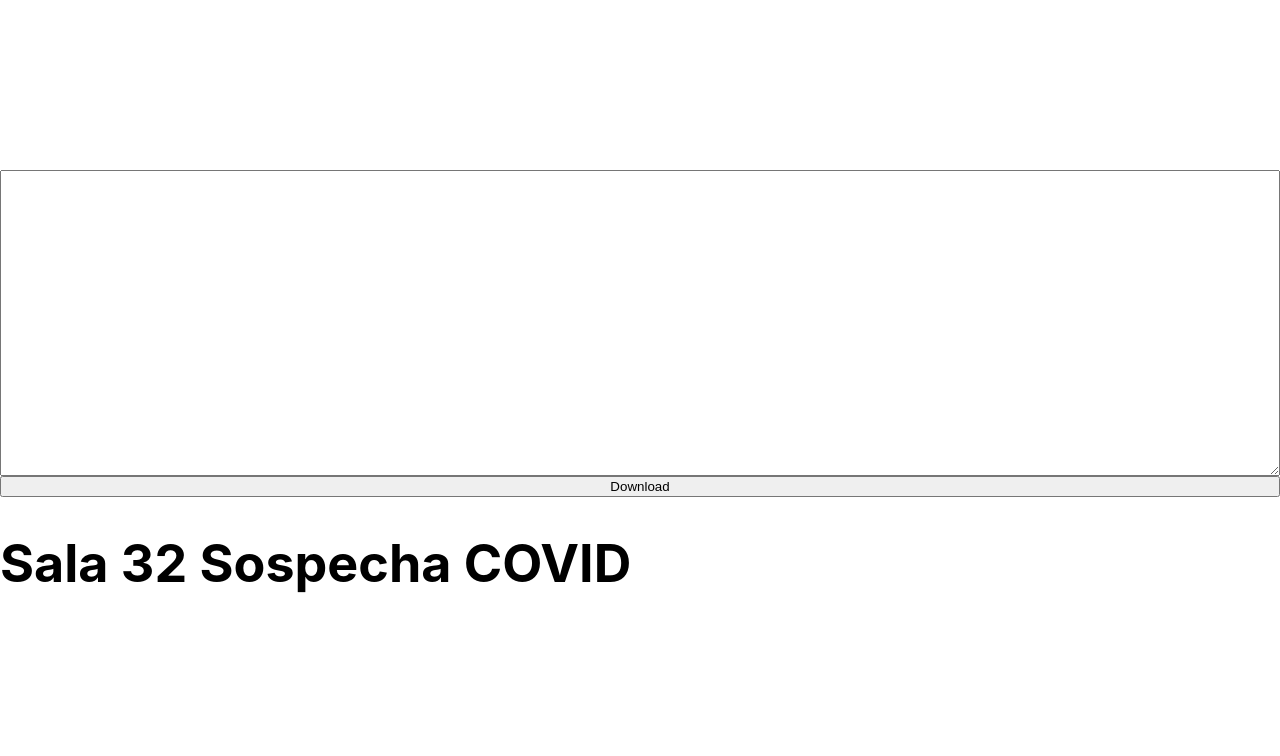
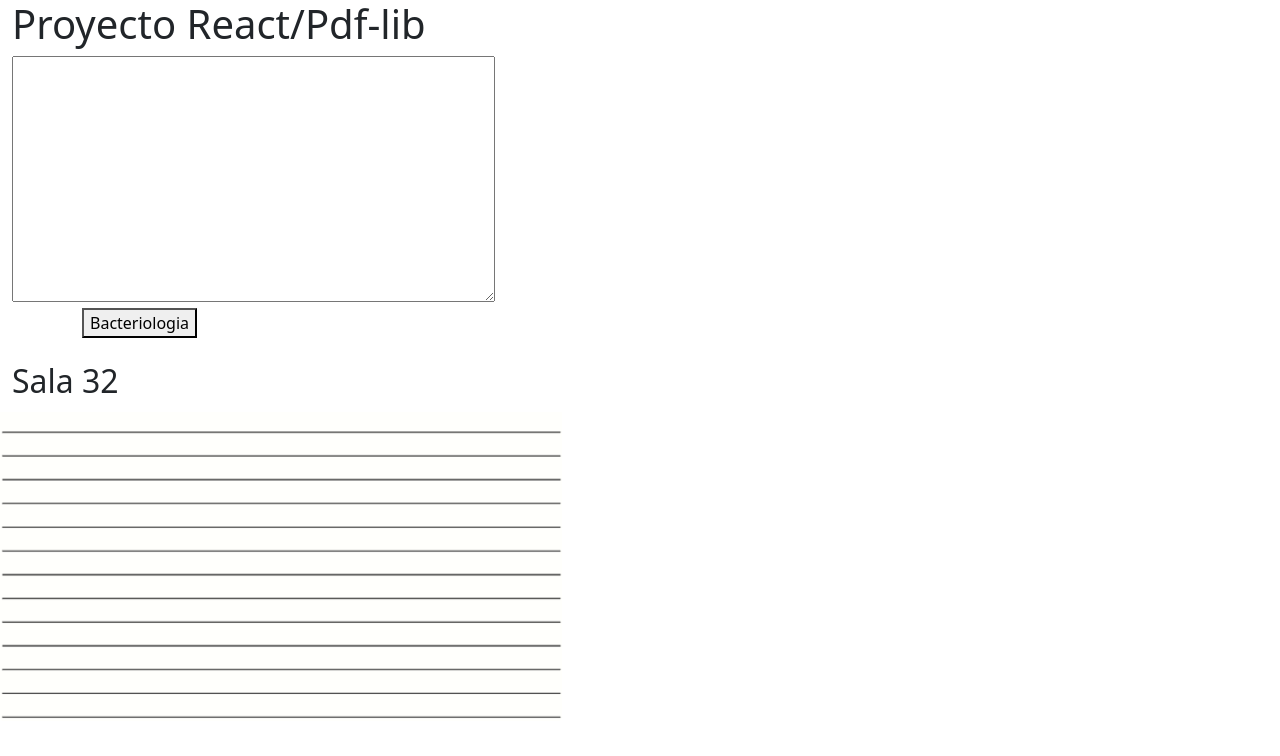
Before and after one commit to diegonicita/react-pdf-lib, a React (Create React App) app: page / in a window 1280 px wide. Shown: the top 756 px of the page. Built offline with nearby package versions, Linux system fonts and the light colour scheme.

Commit message:
mejorando el frontend

```diff
--- a/package.json
+++ b/package.json
@@ -6,6 +6,7 @@
     "@testing-library/jest-dom": "^5.16.2",
     "@testing-library/react": "^12.1.4",
     "@testing-library/user-event": "^13.5.0",
+    "bootstrap": "^5.1.3",
     "downloadjs": "^1.4.7",
     "pdf-lib": "^1.17.1",
     "react": "^17.0.2",
--- a/src/App.css
+++ b/src/App.css
@@ -24,6 +24,9 @@
   color: black;
 }
 
+.maintxt {position: relative;}
+.maintxt > img, .overlay-text {position: absolute;}
+
 .App-link {
   color: #61dafb;
 }
--- a/src/App.js
+++ b/src/App.js
@@ -1,25 +1,23 @@
-import './App.css';
-import React from 'react';
-import {useEffect, useReducer, useState} from "react";
-import { degrees, PDFDocument, rgb, StandardFonts } from 'pdf-lib';
-import download from 'downloadjs';
+import "bootstrap/dist/css/bootstrap.min.css";
+import "./App.css";
+import React from "react";
+import { useEffect, useReducer, useState } from "react";
+import { degrees, PDFDocument, rgb, StandardFonts } from "pdf-lib";
+import download from "downloadjs";
 
 function reduceData(state, action) {
-
   const split = action.data.texto.split("\n");
   return {
     ...state,
     filiatorios: action.data.texto,
-    fSplit: split
-  }
+    fSplit: split,
+  };
 }
 
-function reducer(state, action)
-{
+function reducer(state, action) {
   let newState;
 
-  switch(action.type)
-  {
+  switch (action.type) {
     case "init":
       newState = reduceData(state, action);
       return newState;
@@ -33,35 +31,28 @@ let newState;
 }
 
 function App() {
-
-const [{filiatorios, fSplit}, dispatch] = useReducer(reducer, []);
+  const [{ filiatorios, fSplit }, dispatch] = useReducer(reducer, []);
   const [isLoading, setIsLoading] = useState(false);
 
- useEffect(
- () => {
-
-if (isLoading)
-{
-    console.log("Fetching")
-    const myFetch2 = async () =>
-    {
-      const temp = await fetch('https://diego-test-server.herokuapp.com/bacterio', {
-        'mode': 'cors',
-        'headers': {
-            'Access-Control-Allow-Origin': '*',
-        }});
+  useEffect(() => {
+    if (isLoading) {
+      console.log("Fetching");
+      const myFetch2 = async () => {
+        const temp = await fetch(
+          "https://diego-test-server.herokuapp.com/bacterio"
+        );
         const existingPdfBytes = await temp.arrayBuffer();
         console.log(existingPdfBytes);
         const pdfDoc = await PDFDocument.load(existingPdfBytes);
-      const helveticaFont = await pdfDoc.embedFont(StandardFonts.Helvetica)
-      const pages = pdfDoc.getPages()
+        const helveticaFont = await pdfDoc.embedFont(StandardFonts.Helvetica);
+        const pages = pdfDoc.getPages();
         const firstPage = pages[0];
 
         const nombre = (texto, x, y, separation_x) => {
           firstPage.setFont(helveticaFont);
           var chars = texto.toUpperCase().split("");
           chars.map((item, index) => {
-          firstPage.moveTo(x+index*separation_x, y);
+            firstPage.moveTo(x + index * separation_x, y);
             firstPage.drawText(item, { size: 12 });
           });
         };
@@ -70,7 +61,7 @@ if (isLoading)
           firstPage.setFont(helveticaFont);
           var numbers = texto.toUpperCase().split("-");
           numbers.map((item, index) => {
-          firstPage.moveTo(x+index*separation_x, y);
+            firstPage.moveTo(x + index * separation_x, y);
             firstPage.drawText(item, { size: 12 });
           });
         };
@@ -86,48 +77,66 @@ if (isLoading)
         nombre(fSplit[2], 410, 626, 18);
         // Draw a string of text diagonally
 
-        const data = await pdfDoc.save()
+        const data = await pdfDoc.save();
         setIsLoading(false);
         await setTimeout(() => {
           console.log(data.length);
-        if (data.length > 0)  {
+          if (data.length > 0) {
             download(data, "bacteriologia.pdf", "application/pdf");
           }
         }, 1000);
-    }
+      };
 
       myFetch2();
     }
   }, [isLoading]);
 
- const downloadFile = () =>
- {
-   if (isLoading == false) setIsLoading(true)
- }
+  const downloadFile = () => {
+    if (isLoading == false) setIsLoading(true);
+  };
 
   return (
-    <div className="App">
-      <header className="App-header">
-        <textarea rows="20" onChange={e=>dispatch({
-            type: "change", data: { texto: e.target.value}} )} value={filiatorios}></textarea>
-        <button onClick={()=>downloadFile()}>Download</button>
+    <>
+      <div className="container-fluid text-left">
+        <h1> Proyecto React/Pdf-lib </h1>
+        <textarea
+          rows="10"
+          cols="50"
+          onChange={(e) =>
+            dispatch({
+              type: "change",
+              data: { texto: e.target.value },
+            })
+          }
+          value={filiatorios}
+        ></textarea>
+      </div>
+      <div className="container text-left pb-4">
+        <button onClick={() => downloadFile()}>Bacteriologia</button>
+      </div>
+      <div className="maintxt">
+        <img
+          src="/historia clinica.png"
+          className="image-responsive img-fluid rounded mx-auto d-block"
+          alt="fondo historia clinica"
+        ></img>
+
+        <div className="overlay-text container text-left">
           {/* {splitFiliatorios&&splitFiliatorios[0]?"Cama" + splitFiliatorios[0]:""} */}
           {/* <div> Datos Filiatorios : {filiatorios} </div> */}
-        <h1> Sala 32 Sospecha COVID</h1>
+          <h2> Sala 32 </h2>
           {/* <div> Fecha: {new Date("").toLocaleString()+""}</div> */}
-        {fSplit&&fSplit[0]?<div>{fSplit[0]}</div>:""}
-        {fSplit&&fSplit[1]?<div> Nombre: {fSplit[1]}</div>:""}
-        {fSplit&&fSplit[2]?<div> DNI: {fSplit[2]}</div>:""}
-        {fSplit&&fSplit[3]?<div> FN: {fSplit[3]}</div>:""}
-        {fSplit&&fSplit[4]?<div> Edad: {fSplit[4]} años</div>:""}
-        {fSplit&&fSplit[5]?<div> Antecedentes: {fSplit[5]}</div>:""}
-        {fSplit&&fSplit[6]?<div> Consulta por: {fSplit[6]}</div>:""}
-        {fSplit&&fSplit[7]?<div> Duracion: {fSplit[7]}</div>:""}
-
-      </header>
-
-
+          {fSplit && fSplit[0] ? <div>{fSplit[0]}</div> : ""}
+          {fSplit && fSplit[1] ? <div> Nombre: {fSplit[1]}</div> : ""}
+          {fSplit && fSplit[2] ? <div> DNI: {fSplit[2]}</div> : ""}
+          {fSplit && fSplit[3] ? <div> FN: {fSplit[3]}</div> : ""}
+          {fSplit && fSplit[4] ? <div> Edad: {fSplit[4]} años</div> : ""}
+          {fSplit && fSplit[5] ? <div> Antecedentes: {fSplit[5]}</div> : ""}
+          {fSplit && fSplit[6] ? <div> Consulta por: {fSplit[6]}</div> : ""}
+          {fSplit && fSplit[7] ? <div> Duracion: {fSplit[7]}</div> : ""}
         </div>
+      </div>
+    </>
   );
 }
 
```
Also changed, not shown: public/historia clinica.png (added), 1 other file (tests, documents, lock files or other folders). Lines whose indentation alone changed are shown as unchanged.
